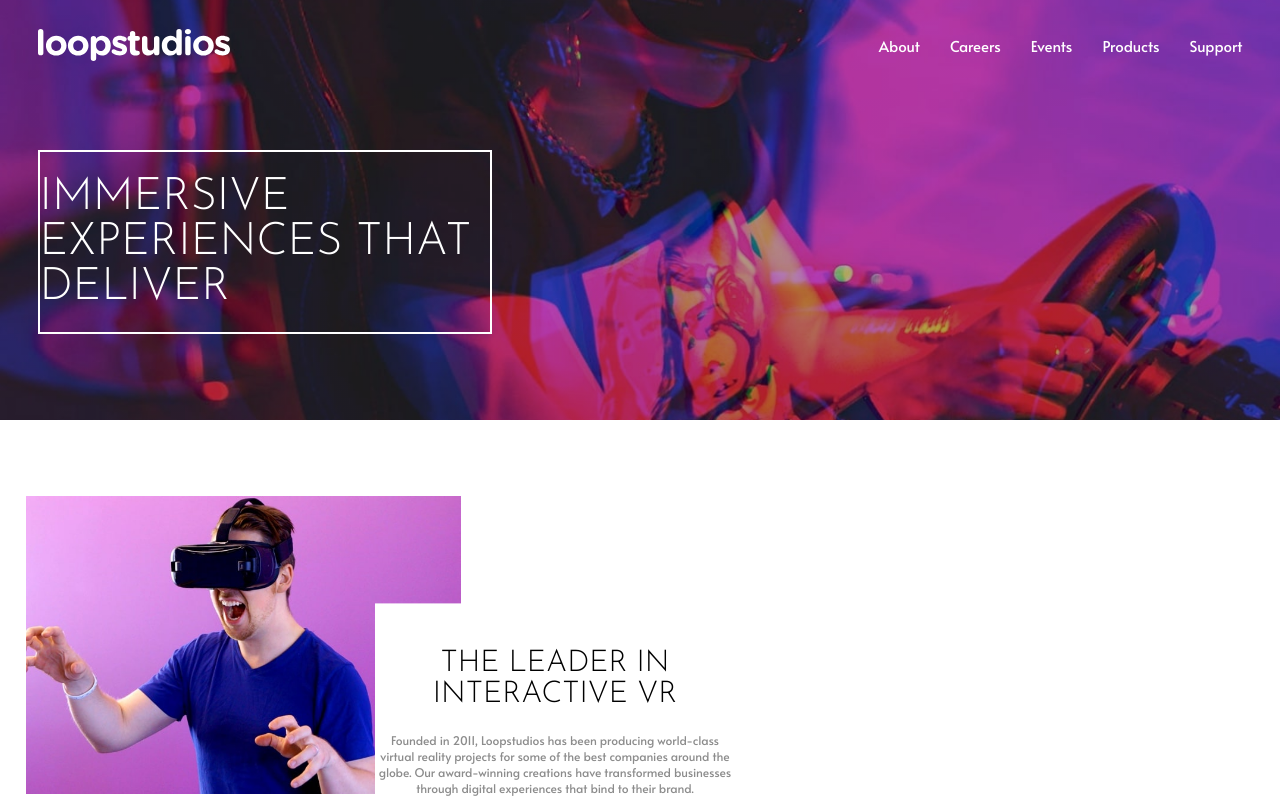
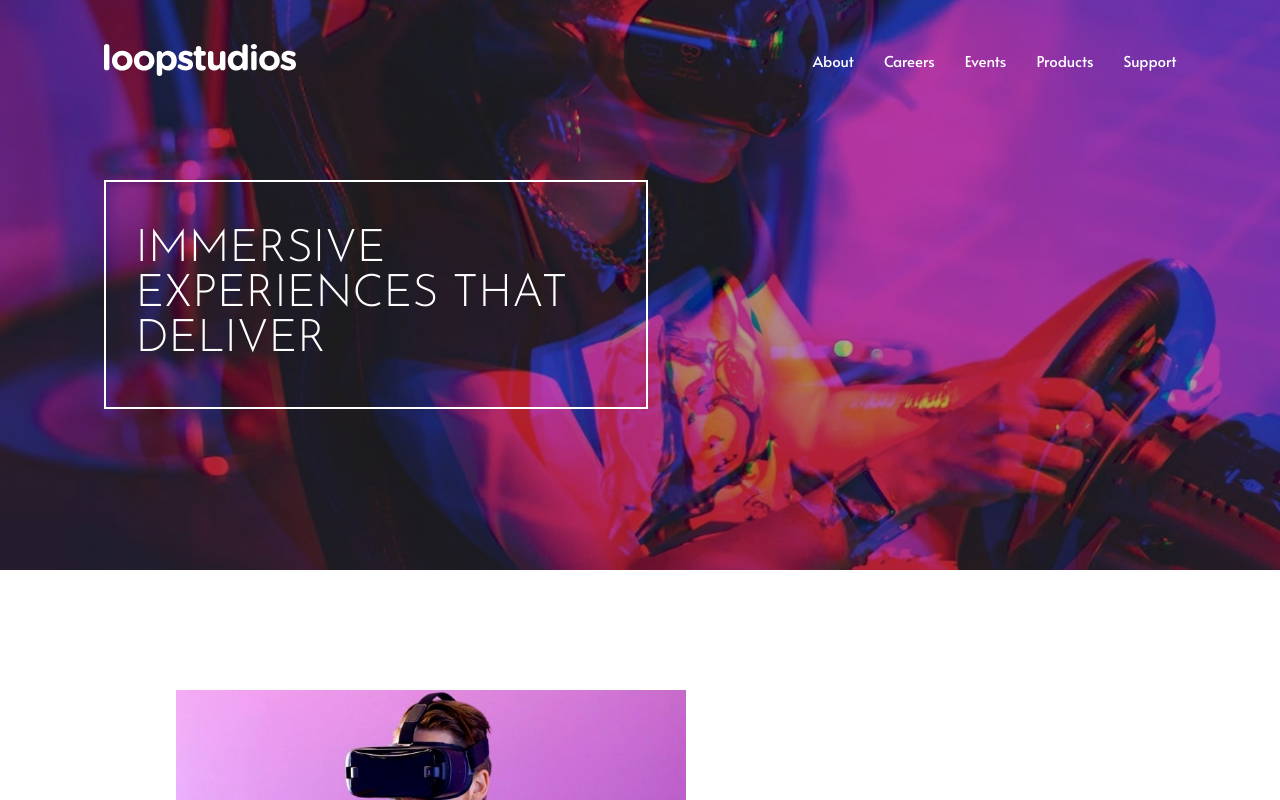
Before and after one commit to FranciscoGXX/loopstudios_LandingPage, a plain HTML site: page index.html in a window 1280 px wide. Shown: the top 800 px of the page. Drawn offline with Linux system fonts and the light colour scheme.

Commit message:
Adding_Header_AND_History_Responsive-1024

```diff
--- a/style.css
+++ b/style.css
@@ -140,11 +140,12 @@ img {
     grid-template-rows: 17rem 20rem;
     row-gap: 1rem;
     padding: 0 1.7rem;
+    /* margin: 0 auto; */
 }
 
 .HistoryContent>img {
     max-height: 100%;
-    margin: 0 auto;
+    /* margin: 0 auto; */
 }
 
 .HistoryContent>img:nth-child(2) {
@@ -376,7 +377,7 @@ img {
     .HistoryContent {
         display: grid;
         grid-template-rows: 1fr;
-        grid-template-columns: 29rem;
+        grid-template-columns: 30rem; /*29rem*/
         grid-template-areas: "Column1";
         align-items: center;
         row-gap: 1rem;
@@ -405,8 +406,9 @@ img {
         transform: translateY(40%);
         position: relative;
         z-index: 9;
-        left: 23.3rem;
-        top: -1.5rem;
+        left: 79%;
+        /* 23.3rem */
+        top: -1.3rem;
         padding: 3rem 0 0rem 0;
         /* overflow: hidden; */
     }
@@ -452,7 +454,7 @@ img {
 
     .Creation__Items {
         grid-template-rows: repeat(2, 1fr);
-        grid-template-columns: repeat(4, 10rem);
+        grid-template-columns: repeat(4,20%); /*repeat(4, 10rem)*/
         justify-content: center;
         gap: 1rem;
     }
@@ -519,5 +521,59 @@ img {
     .Fotter_Social{
         justify-content: end;
     }
+}
+
+/*@media Desktop: 1024px*/
+
+@media screen and (min-width:1024px){
+
+    /*Main*/
+    .mainContent{
+        grid-template-rows: 38rem 20rem 48rem 6rem;
+        row-gap: 8rem;
+        /*28rem 20rem 48rem 6rem*/
+    }
+
+    /*Header*/
+    .Header{
+        padding: 0 6.9rem;
+    }
+
+    .Header__Body{
+        width: 32rem;
+        margin-top: 4rem;
+        height: 15rem;
+        padding: 0 2rem;
+    }
+
+    /*History*/
+
+    .HistoryContent {
+        display: grid;
+        grid-template-rows: 1fr;
+        grid-template-columns: 30rem; /*29rem*/
+        grid-template-areas: "Column1";
+        align-items: center;
+        row-gap: 1rem;
+        padding: 0 1.7rem;
+
+        grid-template-columns: 34rem;
+        margin-left: 10rem;
+    }
+
+    .History__Description {
+        top: 0;
+        padding: 3rem 0 1rem 0;
+        width: 28rem;
+        left: 82%;
+    }
+
+    /*Creations*/
+
+
+
+
+
+
 
 }
```
